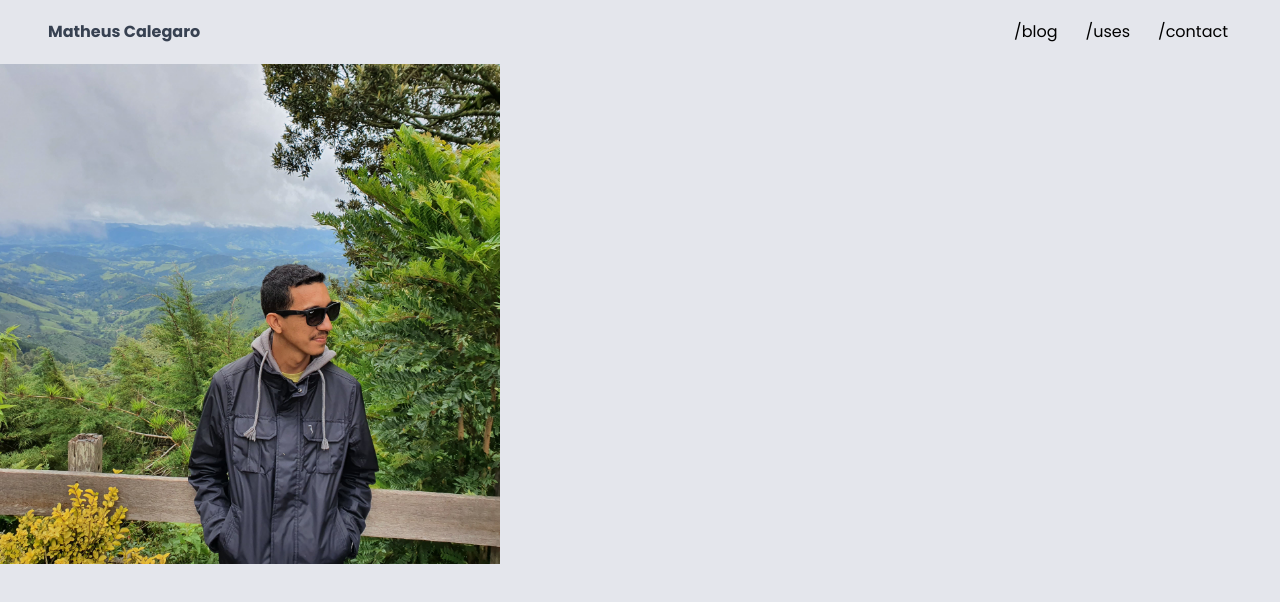
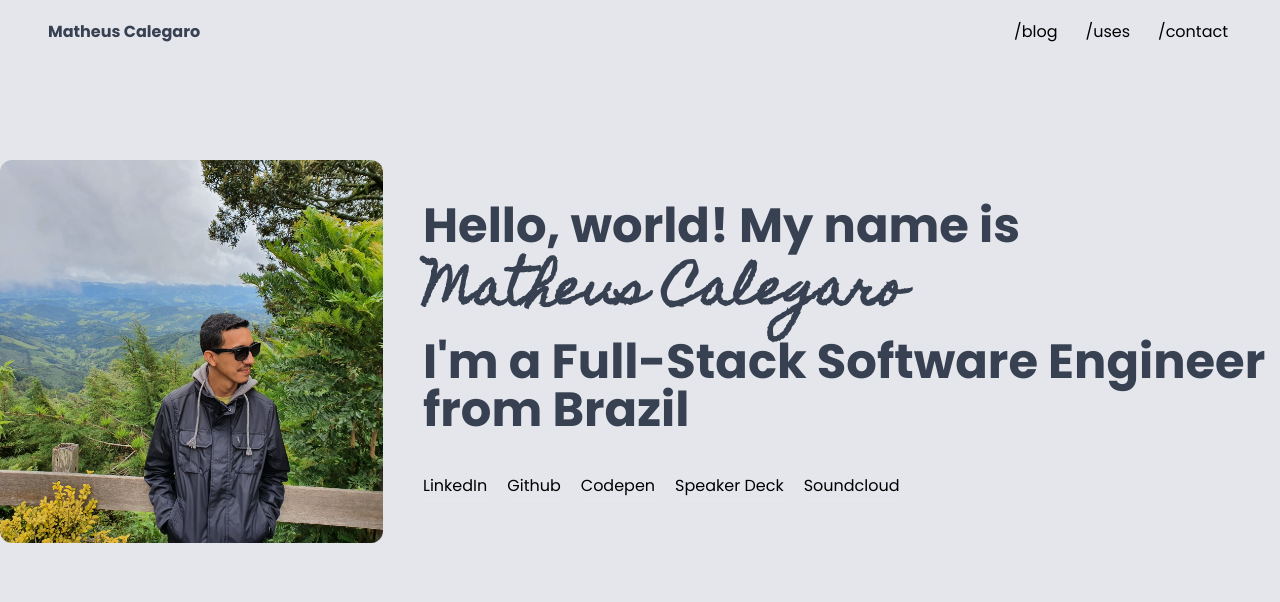
Before and after one commit to mathcale/site, a Next.js app: page / in a window 1280 px wide. Shown: the top 602 px of the page. Built offline with nearby package versions, Linux system fonts and the light colour scheme.

Commit message:
feat(pages/home): WIP

```diff
--- a/src/pages/index.tsx
+++ b/src/pages/index.tsx
@@ -11,9 +11,25 @@ const IndexPage = (): JSX.Element => {
 
       <Navbar />
 
-      <main>
-        <section>
-          <Image src="/img/m.jpg" alt="Matheus" width={500} height={500} />
+      <main className="mx-auto max-w-7xl md:mt-24 sm:mt-10">
+        <section className="flex items-center justify-center">
+          <Image src="/img/m.jpg" alt="Matheus" width={500} height={500} className="rounded-xl" />
+
+          <div className="ml-10">
+            <h1 className="md:text-5xl sm:text-xl font-bold text-gray-700">
+              Hello, world! My name is
+              <span className="block font-cursive my-5">Matheus Calegaro</span>
+              I'm a Full-Stack Software Engineer from Brazil
+            </h1>
+
+            <ul className="flex flex-col lg:flex-row list-none mt-10">
+              <li className="mr-5 cursor-pointer border-b-4 hover:border-opacity-1 hover:border-gray-700 transition-all">LinkedIn</li>
+              <li className="mr-5 cursor-pointer border-b-4 hover:border-opacity-1 hover:border-gray-700 transition-all">Github</li>
+              <li className="mr-5 cursor-pointer border-b-4 hover:border-opacity-1 hover:border-gray-700 transition-all">Codepen</li>
+              <li className="mr-5 cursor-pointer border-b-4 hover:border-opacity-1 hover:border-gray-700 transition-all">Speaker Deck</li>
+              <li className="cursor-pointer border-b-4 hover:border-opacity-1 hover:border-gray-700 transition-all">Soundcloud</li>
+            </ul>
+          </div>
         </section>
       </main>
     </>
```
